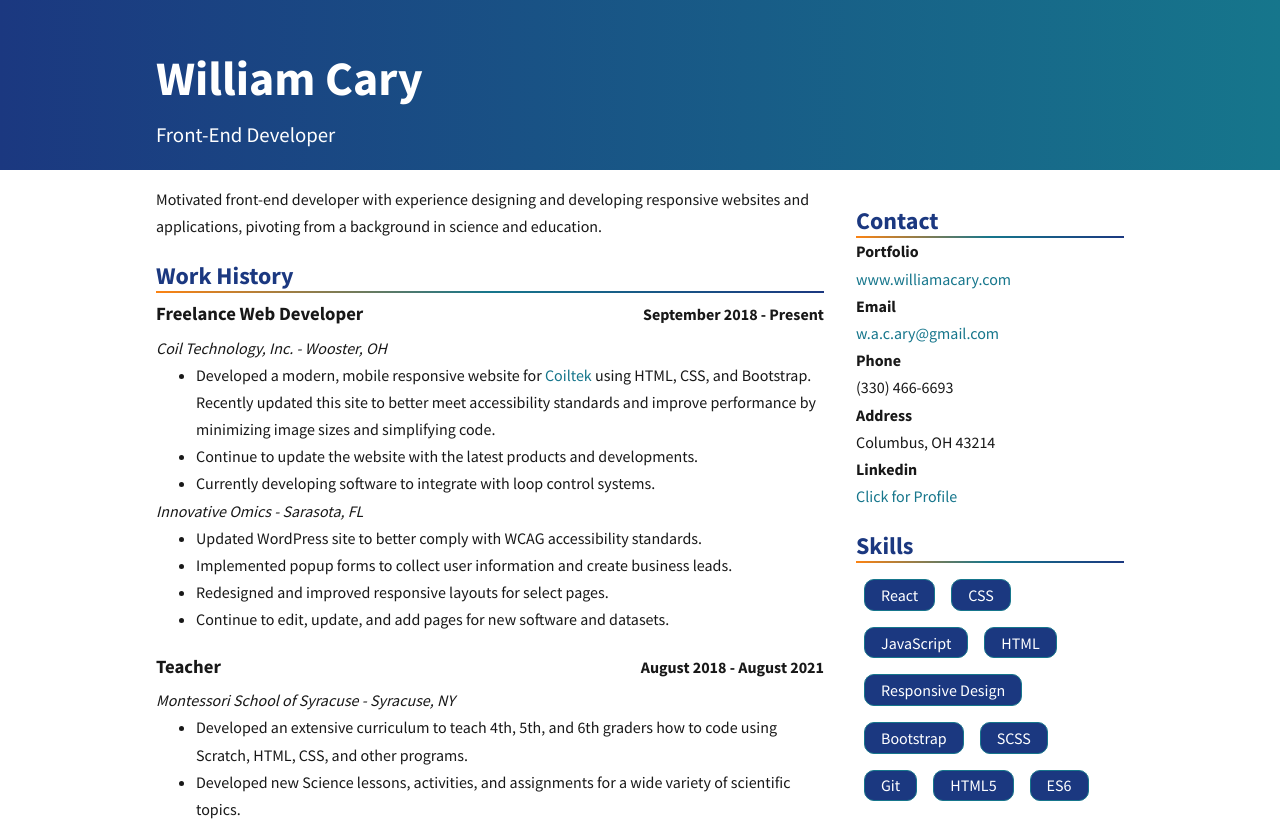
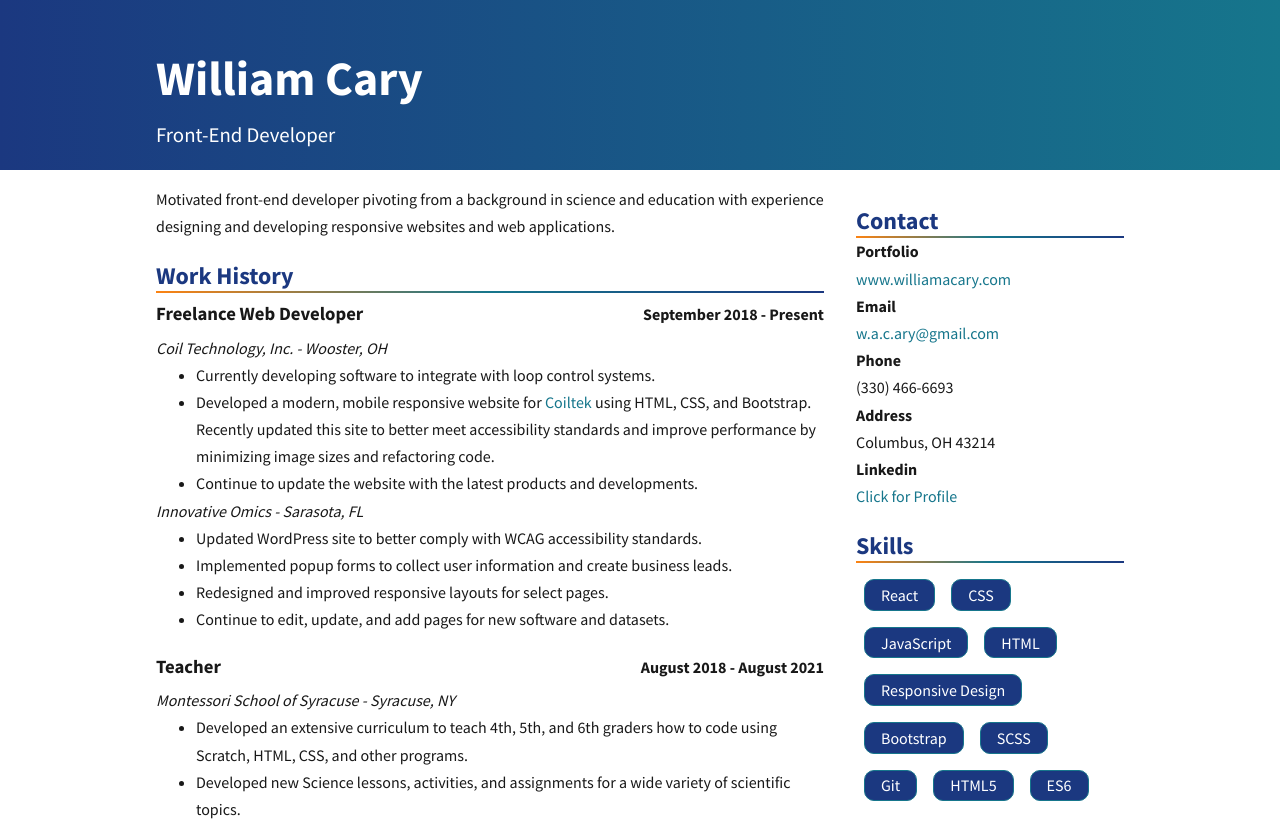
Before and after one commit to willcary/react-resume, a React (Create React App) app: page / in a window 1280 px wide. Shown: the top 821 px of the page. Built offline with nearby package versions, Linux system fonts and the light colour scheme.

Commit message:
Reword opening statement and coiltek bullet pts

```diff
--- a/src/components/main-container/MainContainer.js
+++ b/src/components/main-container/MainContainer.js
@@ -8,9 +8,9 @@ export default function MainContainer() {
   return (
     <div className='main-container'>
       <p>
-        Motivated front-end developer with experience designing and developing
-        responsive websites and applications, pivoting from a background in
-        science and education.
+        Motivated front-end developer pivoting from a background in science and
+        education with experience designing and developing responsive websites
+        and web applications.
       </p>
       <Work />
       <OpenSource />
--- a/src/components/main-container/Work.js
+++ b/src/components/main-container/Work.js
@@ -14,19 +14,19 @@ export default function Work() {
         </p>
         <ul>
           <li>
+            Currently developing software to integrate with loop control
+            systems.
+          </li>
+          <li>
             Developed a modern, mobile responsive website for{' '}
             <a href='https://www.coiltek.com/'>Coiltek</a> using HTML, CSS, and
             Bootstrap. Recently updated this site to better meet accessibility
             standards and improve performance by minimizing image sizes and
-            simplifying code.
+            refactoring code.
           </li>
           <li>
             Continue to update the website with the latest products and
             developments.
-          </li>
-          <li>
-            Currently developing software to integrate with loop control
-            systems.
           </li>
         </ul>
         <p>
```
